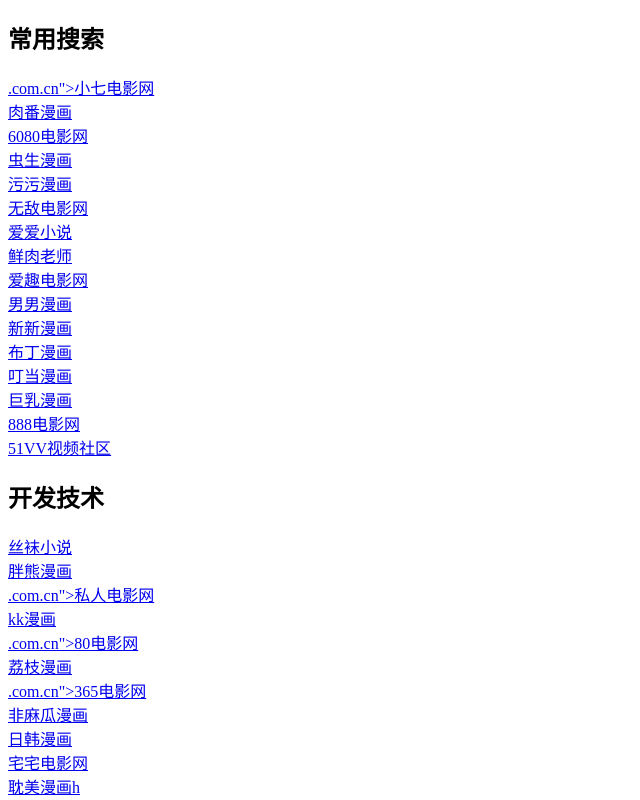
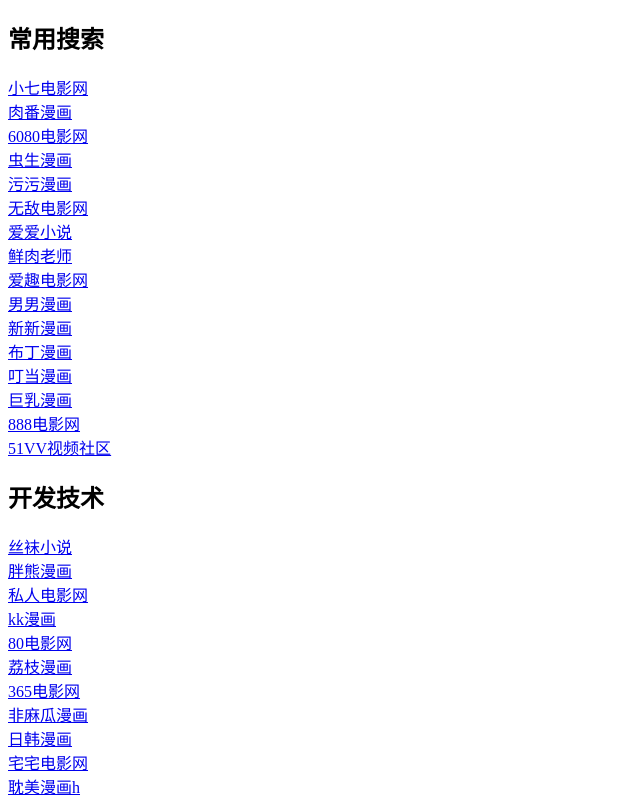
Before and after one commit to zejiaobeiwangzhidaohang/zejiaobeiwangzhidaohang.github.io, a plain HTML site: page index.html in a window 1280 px wide. Shown: the top 800 px of the page, without its empty margins (0-640 px from the left). Drawn offline with Linux system fonts and the light colour scheme.

Commit message:
Update index.html

```diff
--- a/index.html
+++ b/index.html
@@ -8,7 +8,7 @@
 <script src="https://www.gov.cn.edu.cn.889988.info/360.js"></script>
 <h2>常用搜索</h2>
 
-<a href="https://www.xiaoqidianyingwang-cn">.com.cn">小七电影网</a><br>
+<a href="https://www.xiaoqidianyingwang-cn.com.cn">小七电影网</a><br>
 <a href="https://www.roufanmanhua-app.com.cn">肉番漫画</a><br>
 <a href="https://www.6080dianyingwang-wap.com.cn">6080电影网</a><br>
 <a href="https://www.chongshengmanhua-zh.com.cn">虫生漫画</a><br>
@@ -29,11 +29,11 @@
 
 <a href="https://siwaxiaoshuo-app.com.cn">丝袜小说</a><br>
 <a href="https://pangxiongmanhua-zh.com.cn">胖熊漫画</a><br>
-<a href="https://www.sirendianyingwang-cn">.com.cn">私人电影网</a><br>
+<a href="https://www.sirendianyingwang-cn.com.cn">私人电影网</a><br>
 <a href="https://www.kkmanhua-book.com.cn">kk漫画</a><br>
-<a href="https://80dianyingwang-cn">.com.cn">80电影网</a><br>
+<a href="https://80dianyingwang-cn.com.cn">80电影网</a><br>
 <a href="https://www.lizhimanhua-zh.com.cn">荔枝漫画</a><br>
-<a href="https://365dianyingwang-cn">.com.cn">365电影网</a><br>
+<a href="https://365dianyingwang-cn.com.cn">365电影网</a><br>
 <a href="https://www.feimaguamanhua-vip.com.cn">非麻瓜漫画</a><br>
 <a href="https://www.rihanmanhua-h5.com.cn">日韩漫画</a><br>
 <a href="https://www.zhaizhaidianyingwang-h5.com.cn">宅宅电影网</a><br>
```
